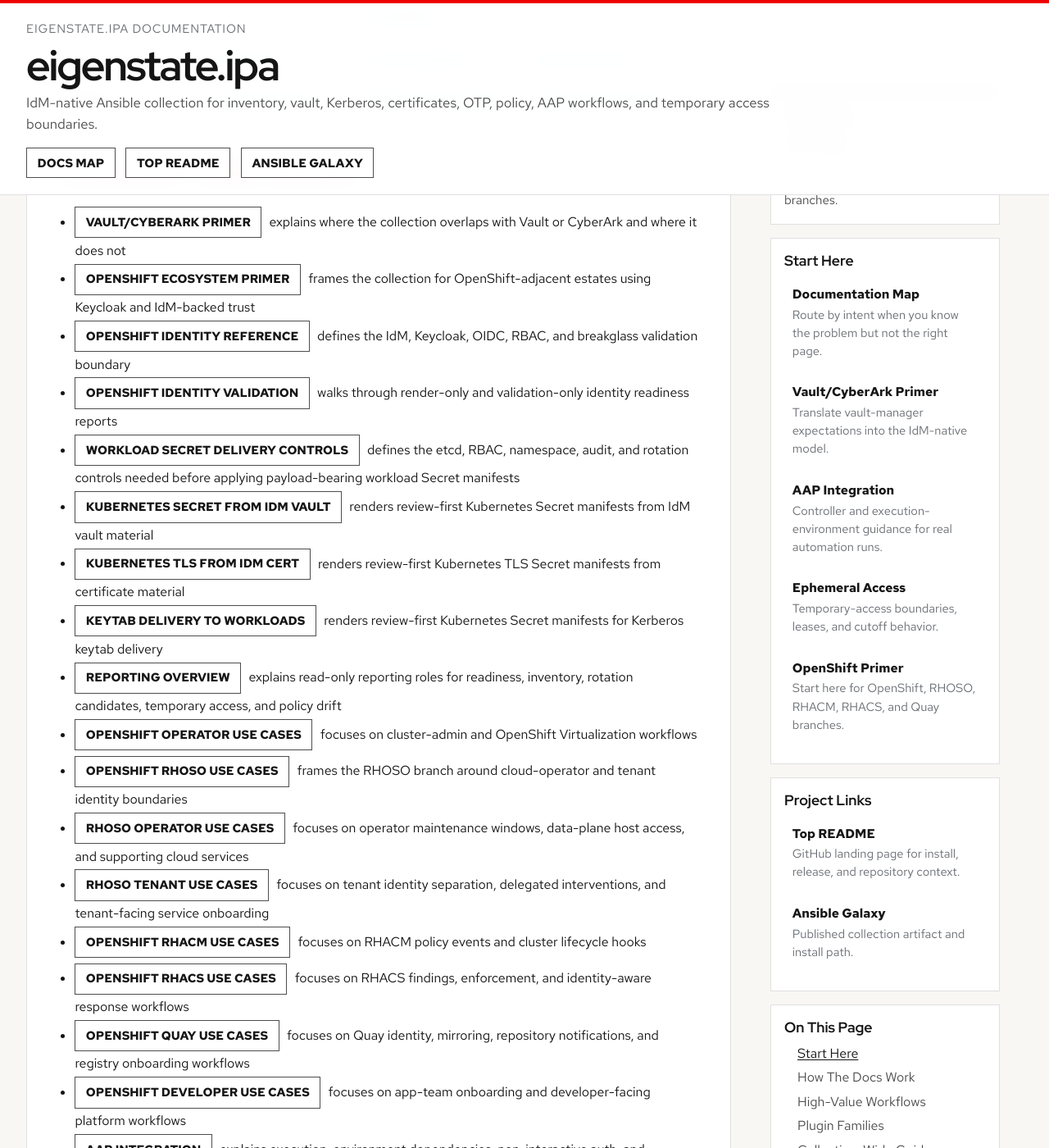
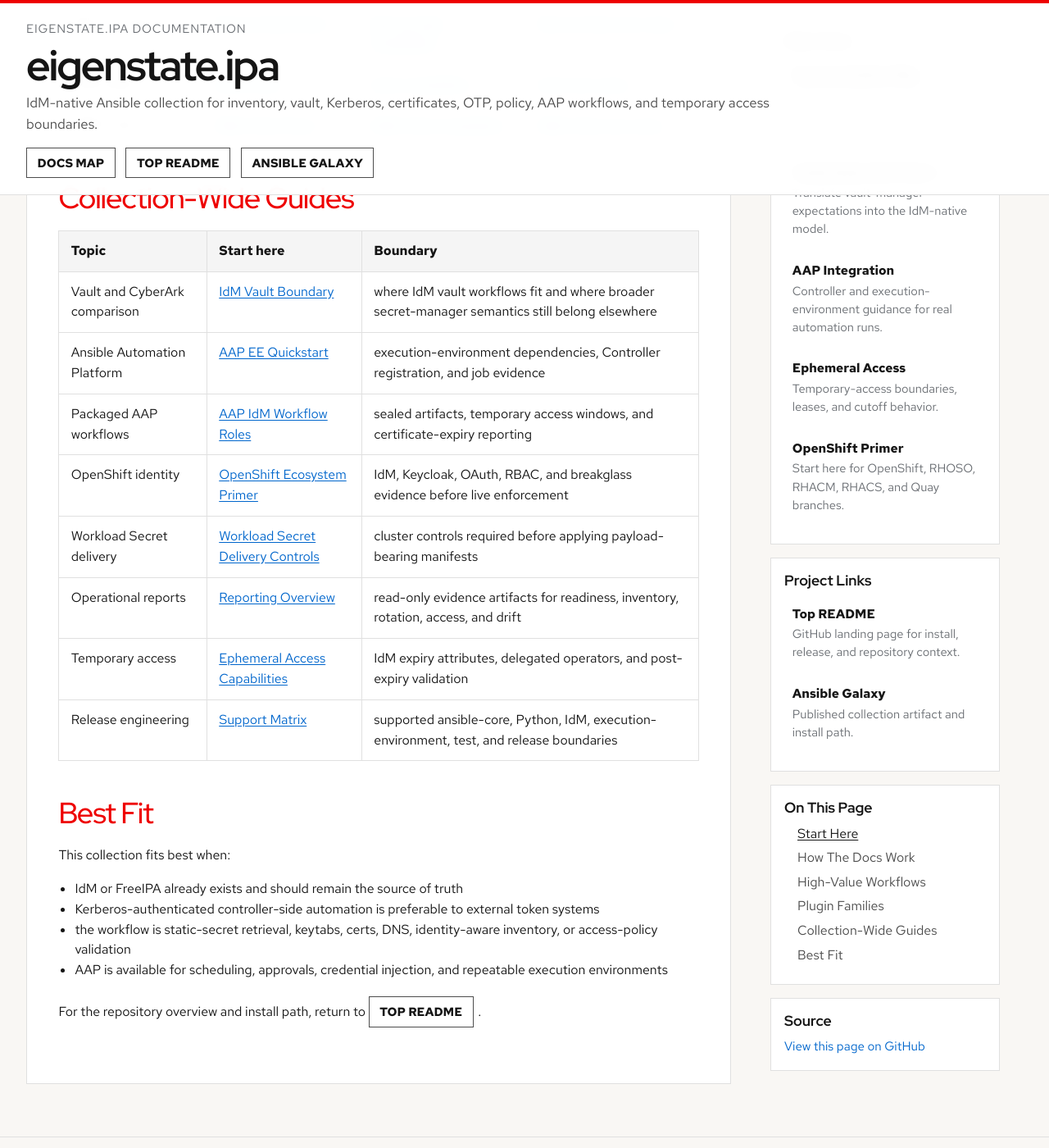
Before and after one commit to gprocunier/eigenstate-ipa, a Jekyll site: the page built from docs/index.md, in a window 1280 px wide and 1400 px high, scrolled down 4279 px. Shown: the whole window at 82% size. Built offline with Jekyll 4.4.1, drawn with Linux system fonts in a browser that asks for light colours; some web fonts are replaced; some of the changed text lies outside the part shown.

Commit message:
Refactor public documentation navigation

```diff
--- a/docs/_layouts/default.html
+++ b/docs/_layouts/default.html
@@ -20,9 +20,9 @@
   {% assign page_kind = "Use Cases" %}
   {% assign page_kind_summary = "Worked playbook patterns and cross-plugin workflow examples." %}
   {% assign family_slug = page.path | remove: '-use-cases.md' %}
-{% elsif page.path contains '-demo.md' %}
-  {% assign page_kind = "Demo" %}
-  {% assign page_kind_summary = "Recorded or operator-visible proof of a workflow boundary." %}
+{% elsif page.path contains '-validation-walkthrough.md' %}
+  {% assign page_kind = "Validation" %}
+  {% assign page_kind_summary = "Recorded or operator-visible evidence for a workflow boundary." %}
 {% elsif page.path contains '-rbac-setup.md' %}
   {% assign page_kind = "Setup Guide" %}
   {% assign page_kind_summary = "Bootstrap and delegation steps required before the workflow is usable." %}
--- a/docs/index.md
+++ b/docs/index.md
@@ -41,7 +41,7 @@
       <td>Explains the IdM-native boundary before you pick a workflow.</td>
     </tr>
     <tr>
-      <td>Working around OpenShift, RHOSO, RHACM, RHACS, or Quay</td>
+      <td>Mapping IdM workflows to OpenShift, RHOSO, RHACM, RHACS, or Quay</td>
       <td><a href="https://gprocunier.github.io/eigenstate-ipa/openshift-primer.html"><kbd>OPENSHIFT ECOSYSTEM PRIMER</kbd></a></td>
       <td>Gives the platform-wide framing before the branch-specific pages.</td>
     </tr>
@@ -139,62 +139,16 @@
 
 ## Collection-Wide Guides
 
-- <a href="https://gprocunier.github.io/eigenstate-ipa/vault-cyberark-primer.html"><kbd>VAULT/CYBERARK PRIMER</kbd></a>
-  explains where the collection overlaps with Vault or CyberArk and where it does not
-- <a href="https://gprocunier.github.io/eigenstate-ipa/openshift-primer.html"><kbd>OPENSHIFT ECOSYSTEM PRIMER</kbd></a>
-  frames the collection for OpenShift-adjacent estates using Keycloak and IdM-backed trust
-- <a href="https://gprocunier.github.io/eigenstate-ipa/openshift-keycloak-idm-reference.html"><kbd>OPENSHIFT IDENTITY REFERENCE</kbd></a>
-  defines the IdM, Keycloak, OIDC, RBAC, and breakglass validation boundary
-- <a href="https://gprocunier.github.io/eigenstate-ipa/openshift-identity-validation-walkthrough.html"><kbd>OPENSHIFT IDENTITY VALIDATION</kbd></a>
-  walks through render-only and validation-only identity readiness reports
-- <a href="https://gprocunier.github.io/eigenstate-ipa/workload-secret-delivery-controls.html"><kbd>WORKLOAD SECRET DELIVERY CONTROLS</kbd></a>
-  defines the etcd, RBAC, namespace, audit, and rotation controls needed before applying payload-bearing workload Secret manifests
-- <a href="https://gprocunier.github.io/eigenstate-ipa/kubernetes-secret-from-idm-vault.html"><kbd>KUBERNETES SECRET FROM IDM VAULT</kbd></a>
-  renders review-first Kubernetes Secret manifests from IdM vault material
-- <a href="https://gprocunier.github.io/eigenstate-ipa/kubernetes-tls-from-idm-cert.html"><kbd>KUBERNETES TLS FROM IDM CERT</kbd></a>
-  renders review-first Kubernetes TLS Secret manifests from certificate material
-- <a href="https://gprocunier.github.io/eigenstate-ipa/keytab-delivery-to-workloads.html"><kbd>KEYTAB DELIVERY TO WORKLOADS</kbd></a>
-  renders review-first Kubernetes Secret manifests for Kerberos keytab delivery
-- <a href="https://gprocunier.github.io/eigenstate-ipa/reporting-overview.html"><kbd>REPORTING OVERVIEW</kbd></a>
-  explains read-only reporting roles for readiness, inventory, rotation candidates, temporary access, and policy drift
-- <a href="https://gprocunier.github.io/eigenstate-ipa/openshift-operator-use-cases.html"><kbd>OPENSHIFT OPERATOR USE CASES</kbd></a>
-  focuses on cluster-admin and OpenShift Virtualization workflows
-- <a href="https://gprocunier.github.io/eigenstate-ipa/openshift-rhoso-use-cases.html"><kbd>OPENSHIFT RHOSO USE CASES</kbd></a>
-  frames the RHOSO branch around cloud-operator and tenant identity boundaries
-- <a href="https://gprocunier.github.io/eigenstate-ipa/openshift-rhoso-operator-use-cases.html"><kbd>RHOSO OPERATOR USE CASES</kbd></a>
-  focuses on operator maintenance windows, data-plane host access, and supporting cloud services
-- <a href="https://gprocunier.github.io/eigenstate-ipa/openshift-rhoso-tenant-use-cases.html"><kbd>RHOSO TENANT USE CASES</kbd></a>
-  focuses on tenant identity separation, delegated interventions, and tenant-facing service onboarding
-- <a href="https://gprocunier.github.io/eigenstate-ipa/openshift-rhacm-use-cases.html"><kbd>OPENSHIFT RHACM USE CASES</kbd></a>
-  focuses on RHACM policy events and cluster lifecycle hooks
-- <a href="https://gprocunier.github.io/eigenstate-ipa/openshift-rhacs-use-cases.html"><kbd>OPENSHIFT RHACS USE CASES</kbd></a>
-  focuses on RHACS findings, enforcement, and identity-aware response workflows
-- <a href="https://gprocunier.github.io/eigenstate-ipa/openshift-quay-use-cases.html"><kbd>OPENSHIFT QUAY USE CASES</kbd></a>
-  focuses on Quay identity, mirroring, repository notifications, and registry onboarding workflows
-- <a href="https://gprocunier.github.io/eigenstate-ipa/openshift-developer-use-cases.html"><kbd>OPENSHIFT DEVELOPER USE CASES</kbd></a>
-  focuses on app-team onboarding and developer-facing platform workflows
-- <a href="https://gprocunier.github.io/eigenstate-ipa/aap-integration.html"><kbd>AAP INTEGRATION</kbd></a>
-  explains execution-environment dependencies, non-interactive auth, and controller-side patterns
-- <a href="https://gprocunier.github.io/eigenstate-ipa/support-matrix.html"><kbd>SUPPORT MATRIX</kbd></a>
-  lists the ansible-core, Python, IdM, and execution-environment boundaries validated for release
-- <a href="https://gprocunier.github.io/eigenstate-ipa/test-strategy.html"><kbd>TEST STRATEGY</kbd></a>
-  explains fast CI, optional integration tests, documentation checks, and lab validation
-- <a href="https://gprocunier.github.io/eigenstate-ipa/release-process.html"><kbd>RELEASE PROCESS</kbd></a>
-  documents version hygiene, release gates, artifact checks, and Galaxy publication
-- <a href="https://gprocunier.github.io/eigenstate-ipa/compatibility-policy.html"><kbd>COMPATIBILITY POLICY</kbd></a>
-  explains the v1 overlap boundary between lookup surfaces and explicit mutation modules
-- <a href="https://gprocunier.github.io/eigenstate-ipa/mutation-surface-migration.html"><kbd>MUTATION SURFACE MIGRATION</kbd></a>
-  shows migration examples for side-effecting keytab and certificate workflows
-- <a href="https://gprocunier.github.io/eigenstate-ipa/aap-ee-quickstart.html"><kbd>AAP EE QUICKSTART</kbd></a>
-  gives the render, build, smoke, push, and Controller registration path for the IdM EE
-- <a href="https://gprocunier.github.io/eigenstate-ipa/rotation-capabilities.html"><kbd>ROTATION CAPABILITIES</kbd></a>
-  explains the collection-wide rotation model for static assets
-- <a href="https://gprocunier.github.io/eigenstate-ipa/rotation-use-cases.html"><kbd>ROTATION USE CASES</kbd></a>
-  shows scheduled workflows built from the collection primitives
-- <a href="https://gprocunier.github.io/eigenstate-ipa/ephemeral-access-capabilities.html"><kbd>EPHEMERAL ACCESS CAPABILITIES</kbd></a>
-  explains IdM-native lease-like temporary access patterns for users and Kerberos principals
-- <a href="https://gprocunier.github.io/eigenstate-ipa/user-lease-demo.html"><kbd>USER LEASE DEMO</kbd></a>
-  shows the recorded manual `user_lease` behavior with a vaulted password, a real SSH login during the lease, and a post-expiry `kinit` failure
+| Topic | Start here | Boundary |
+| --- | --- | --- |
+| Vault and CyberArk comparison | [IdM Vault Boundary](https://gprocunier.github.io/eigenstate-ipa/vault-cyberark-primer.html) | where IdM vault workflows fit and where broader secret-manager semantics still belong elsewhere |
+| Ansible Automation Platform | [AAP EE Quickstart](https://gprocunier.github.io/eigenstate-ipa/aap-ee-quickstart.html) | execution-environment dependencies, Controller registration, and job evidence |
+| Packaged AAP workflows | [AAP IdM Workflow Roles](https://gprocunier.github.io/eigenstate-ipa/aap-idm-workflow-roles.html) | sealed artifacts, temporary access windows, and certificate-expiry reporting |
+| OpenShift identity | [OpenShift Ecosystem Primer](https://gprocunier.github.io/eigenstate-ipa/openshift-primer.html) | IdM, Keycloak, OAuth, RBAC, and breakglass evidence before live enforcement |
+| Workload Secret delivery | [Workload Secret Delivery Controls](https://gprocunier.github.io/eigenstate-ipa/workload-secret-delivery-controls.html) | cluster controls required before applying payload-bearing manifests |
+| Operational reports | [Reporting Overview](https://gprocunier.github.io/eigenstate-ipa/reporting-overview.html) | read-only evidence artifacts for readiness, inventory, rotation, access, and drift |
+| Temporary access | [Ephemeral Access Capabilities](https://gprocunier.github.io/eigenstate-ipa/ephemeral-access-capabilities.html) | IdM expiry attributes, delegated operators, and post-expiry validation |
+| Release engineering | [Support Matrix](https://gprocunier.github.io/eigenstate-ipa/support-matrix.html) | supported ansible-core, Python, IdM, execution-environment, test, and release boundaries |
 
 ## Best Fit
 
```
Also changed, not shown: docs/documentation-map.md (+2 -2 lines), docs/user-lease-use-cases.md (+2 -2 lines), docs/user-lease-validation-walkthrough.md (renamed from docs/user-lease-demo.md, +16 -16 lines), llms.txt (+8 -48 lines), README.md, docs/README.md, 1 other file.
